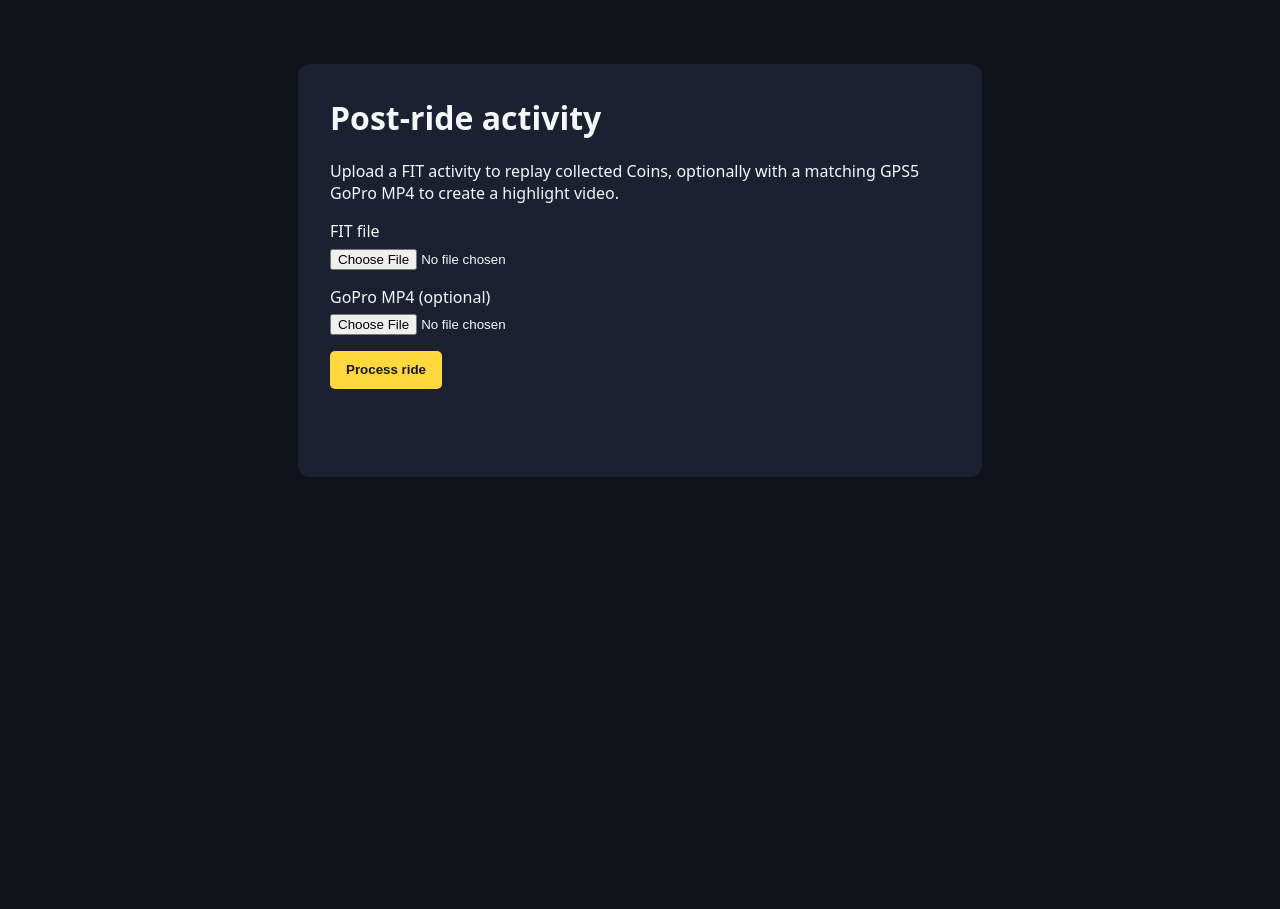
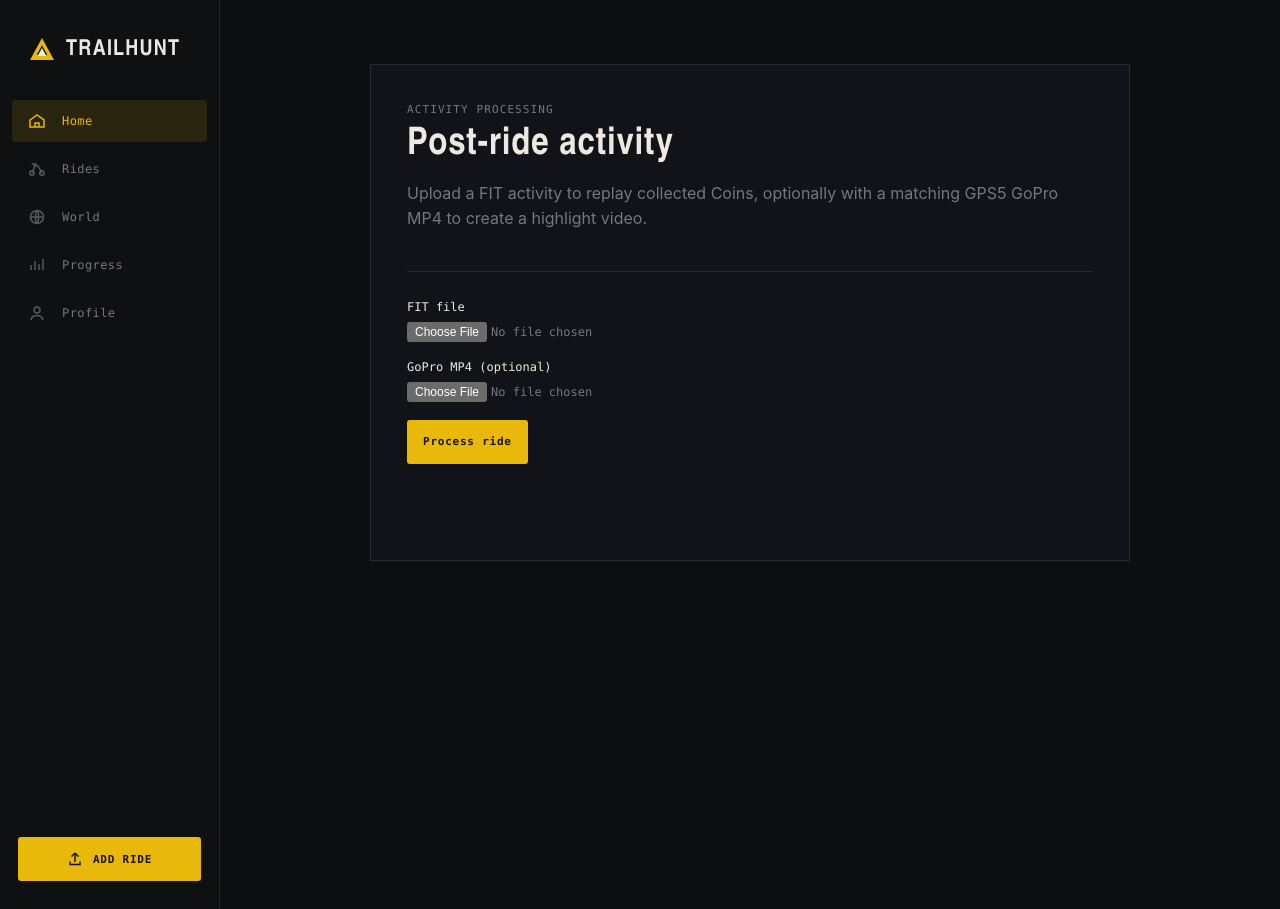
Before and after one commit to tomislaveric/locus, a website with bundled scripts: page public/index.html in a window 1280 px wide. Before the commit the page ends 800 px from the top, so only its background shows below. Built offline with nearby package versions, Linux system fonts and the light colour scheme.

Commit message:
finish appShell

```diff
--- a/public/app.js
+++ b/public/app.js
@@ -1,5 +1,8 @@
+import { mountAppShell } from "./components/app-shell.js";
 import { mountReplay } from "./replay.js";
 import { applyActivityXp } from "/shared/progression.js";
+
+mountAppShell(document.querySelector("#app"));
 
 const form = document.querySelector("#upload");
 const status = document.querySelector("#status");
--- /dev/null
+++ b/public/components/app-shell.js
@@ -0,0 +1,13 @@
+import { mainContent } from "./main-content.js";
+import { sidebar } from "./sidebar.js";
+
+export const AppShell = () => `
+  <div class="app-shell">
+    ${sidebar()}
+    ${mainContent()}
+  </div>
+`;
+
+export const mountAppShell = (mountPoint) => {
+  mountPoint.innerHTML = AppShell();
+};
--- /dev/null
+++ b/public/components/main-content.js
@@ -0,0 +1,58 @@
+export const MainContent = () => `
+  <main class="main-content">
+    <section class="legacy-activity" aria-labelledby="activity-title">
+      <header class="legacy-activity-header">
+        <p class="eyebrow">ACTIVITY PROCESSING</p>
+        <h1 id="activity-title">Post-ride activity</h1>
+        <p>Upload a FIT activity to replay collected Coins, optionally with a matching GPS5 GoPro MP4 to create a highlight video.</p>
+      </header>
+      <form id="upload">
+        <label>FIT file <input name="fit" type="file" accept=".fit" required></label>
+        <label>GoPro MP4 (optional) <input name="video" type="file" accept="video/mp4,.mp4"></label>
+        <button>Process ride</button>
+      </form>
+      <p id="status" role="status"></p>
+      <form id="passages" hidden>
+        <fieldset>
+          <legend>Detected Coin passages</legend>
+          <div id="passage-list"></div>
+        </fieldset>
+        <button type="submit">Generate selected clips</button>
+      </form>
+      <section id="activity-result" hidden>
+        <h2>Completed ride</h2>
+        <p id="activity-stats"></p>
+        <section id="progression" aria-label="Player progression">
+          <div id="progression-summary">
+            <strong id="progression-earned">+0 XP</strong>
+            <strong id="progression-level">LEVEL 1</strong>
+            <span id="progression-total">0 -> 0 XP</span>
+          </div>
+          <progress id="progression-progress" max="1" value="0"></progress>
+          <span id="progression-progress-label">0 / 100 XP (0%)</span>
+          <p id="progression-level-up" aria-live="polite" hidden></p>
+        </section>
+        <div class="replay-summary" aria-live="polite">
+          <strong id="replay-score">0 XP</strong>
+          <span id="replay-count">0 collectibles</span>
+        </div>
+        <canvas id="replay" width="560" height="320" aria-label="Animated route replay"></canvas>
+        <div id="replay-feedback" aria-live="polite" hidden></div>
+        <div id="replay-next" hidden></div>
+        <div id="replay-completion" aria-live="polite" hidden></div>
+        <div id="replay-controls">
+          <button id="replay-play" type="button">Play</button>
+          <button id="replay-pause" type="button">Pause</button>
+          <button id="replay-restart" type="button">Restart</button>
+        </div>
+        <ul id="activity-feed"></ul>
+        <section id="near-misses" hidden>
+          <h3>Almost got these</h3>
+          <ul id="near-miss-list"></ul>
+        </section>
+      </section>
+    </section>
+  </main>
+`;
+
+export const mainContent = MainContent;
--- /dev/null
+++ b/public/components/sidebar.js
@@ -0,0 +1,44 @@
+const navItems = [
+  ["Home", "nav-home.svg", true],
+  ["Rides", "nav-rides.svg", false],
+  ["World", "nav-world.svg", false],
+  ["Progress", "nav-progress.svg", false],
+  ["Profile", "nav-profile.svg", false]
+];
+
+export const SidebarLogo = () => `
+  <a class="sidebar-logo" href="/" aria-label="Trailhunt home">
+    <img src="/assets/sidebar-logo-mark.svg" width="28" height="28" alt="">
+    <span>TRAILHUNT</span>
+  </a>
+`;
+
+export const NavItem = ([label, icon, active]) => `
+  <button class="sidebar-nav-item${active ? " is-active" : ""}" type="button"${active ? ' aria-current="page"' : ""}>
+    <img src="/assets/${icon}" width="18" height="18" alt="">
+    <span>${label}</span>
+  </button>
+`;
+
+export const SidebarNavMenu = () => `
+  <nav class="sidebar-nav-menu" aria-label="Primary navigation">
+    ${navItems.map(NavItem).join("")}
+  </nav>
+`;
+
+export const AddRideCTA = () => `
+  <button class="add-ride-cta" type="button">
+    <img src="/assets/add-ride-upload.svg" width="16" height="16" alt="">
+    <span>ADD RIDE</span>
+  </button>
+`;
+
+export const Sidebar = () => `
+  <aside class="sidebar">
+    <div class="sidebar-logo-region">${SidebarLogo()}</div>
+    ${SidebarNavMenu()}
+    <div class="sidebar-cta-region">${AddRideCTA()}</div>
+  </aside>
+`;
+
+export const sidebar = Sidebar;
--- a/public/index.html
+++ b/public/index.html
@@ -3,97 +3,13 @@
   <head>
     <meta charset="utf-8">
     <meta name="viewport" content="width=device-width, initial-scale=1">
-    <title>Post-ride AR POC</title>
-    <style>
-      body { background: #10131a; color: #f5f7fa; font: 16px system-ui, sans-serif; margin: 0; }
-      main { max-width: 620px; margin: 8vh auto; padding: 2rem; background: #1b2130; border-radius: 12px; }
-      h1 { margin-top: 0; } label { display: block; margin: 1rem 0; } input { display: block; margin-top: .4rem; }
-      button { background: #ffd83d; border: 0; border-radius: 5px; color: #171717; cursor: pointer; font-weight: 700; padding: .7rem 1rem; }
-      button:disabled { cursor: wait; opacity: .65; }
-      #status { min-height: 1.5rem; margin-top: 1rem; } #passages, #activity-result { margin-top: 1rem; }
-      #passages label { border: 1px solid #43506b; border-radius: 5px; padding: .6rem; }
-      #passages input { display: inline; margin: 0 .5rem 0 0; } a { color: #ffd83d; }
-      #activity-result { container-type: inline-size; }
-      #progression { background: #202838; border: 1px solid #43506b; border-radius: 8px; margin: 1rem 0; padding: .85rem; }
-      #progression-summary { align-items: baseline; display: flex; flex-wrap: wrap; gap: .25rem .75rem; }
-      #progression-earned { color: #ffd83d; font-size: 1.15rem; } #progression-level { letter-spacing: .06em; }
-      #progression-total, #progression-progress-label { color: #c8d2e4; font-size: .9rem; }
-      #progression-progress { accent-color: #ffd83d; display: block; height: .7rem; margin: .65rem 0 .35rem; width: 100%; }
-      #progression-level-up { color: #7ee787; font-size: .9rem; font-weight: 800; margin: .65rem 0 0; }
-      .replay-summary { align-items: baseline; display: flex; flex-wrap: wrap; gap: .5rem 1rem; margin: .5rem 0; }
-      #replay-score { color: #ffd83d; font-size: 1.3rem; font-weight: 800; }
-      #replay-count { color: #c8d2e4; font-size: .9rem; font-weight: 700; }
-      .is-updated { transform: scale(1.06); transition: transform 160ms ease; }
-      #replay { background: #0a0d13; border: 1px solid #43506b; border-radius: 8px; display: block; height: auto; max-width: 100%; width: 100%; }
-      #replay-feedback, #replay-next, #replay-completion { border-radius: 6px; margin-top: .5rem; padding: .55rem .7rem; }
-      #replay-feedback { background: #263555; border-left: 3px solid #ffd83d; font-weight: 700; }
-      #replay-next { background: #202838; color: #c8d2e4; font-size: .9rem; }
-      #replay-completion { background: #173828; border-left: 3px solid #7ee787; font-weight: 700; }
-      #replay-controls { display: flex; flex-wrap: wrap; gap: .5rem; margin-top: .5rem; }
-      #activity-feed { list-style: none; margin: .8rem 0 0; padding: 0; }
-      .activity-feed-item { border-bottom: 1px solid #303b51; color: #c8d2e4; font-size: .9rem; margin: 0; padding: .45rem 0; }
-      #near-misses { margin-top: 1rem; } #near-misses h3 { font-size: 1rem; margin-bottom: .35rem; }
-      #near-miss-list { list-style: none; margin: 0; padding: 0; }
-      .near-miss-item { color: #c8d2e4; font-size: .9rem; padding: .35rem 0; }
-      .rarity-common { border-left: 2px solid #aab6ca; padding-left: .45rem; }
-      .rarity-rare { border-left: 2px solid #62b6ff; padding-left: .45rem; }
-      .rarity-epic { border-left: 2px solid #cf8cff; padding-left: .45rem; }
-      @container (max-width: 420px) {
-        .replay-summary { align-items: flex-start; flex-direction: column; gap: .15rem; }
-        #replay-controls button { flex: 1 1 5rem; min-height: 2.7rem; padding: .6rem; }
-      }
-    </style>
+    <meta name="color-scheme" content="dark">
+    <title>Trailhunt</title>
+    <link rel="stylesheet" href="/styles/design-tokens.css">
+    <link rel="stylesheet" href="/styles/app-shell.css">
   </head>
   <body>
-    <main>
-      <h1>Post-ride activity</h1>
-      <p>Upload a FIT activity to replay collected Coins, optionally with a matching GPS5 GoPro MP4 to create a highlight video.</p>
-      <form id="upload">
-        <label>FIT file <input name="fit" type="file" accept=".fit" required></label>
-        <label>GoPro MP4 (optional) <input name="video" type="file" accept="video/mp4,.mp4"></label>
-        <button>Process ride</button>
-      </form>
-      <p id="status" role="status"></p>
-      <form id="passages" hidden>
-        <fieldset>
-          <legend>Detected Coin passages</legend>
-          <div id="passage-list"></div>
-        </fieldset>
-        <button type="submit">Generate selected clips</button>
-      </form>
-      <section id="activity-result" hidden>
-        <h2>Completed ride</h2>
-        <p id="activity-stats"></p>
-        <section id="progression" aria-label="Player progression">
-          <div id="progression-summary">
-            <strong id="progression-earned">+0 XP</strong>
-            <strong id="progression-level">LEVEL 1</strong>
-            <span id="progression-total">0 -> 0 XP</span>
-          </div>
-          <progress id="progression-progress" max="1" value="0"></progress>
-          <span id="progression-progress-label">0 / 100 XP (0%)</span>
-          <p id="progression-level-up" aria-live="polite" hidden></p>
-        </section>
-        <div class="replay-summary" aria-live="polite">
-          <strong id="replay-score">0 XP</strong>
-          <span id="replay-count">0 collectibles</span>
-        </div>
-        <canvas id="replay" width="560" height="320" aria-label="Animated route replay"></canvas>
-        <div id="replay-feedback" aria-live="polite" hidden></div>
-        <div id="replay-next" hidden></div>
-        <div id="replay-completion" aria-live="polite" hidden></div>
-        <div id="replay-controls">
-          <button id="replay-play" type="button">Play</button>
-          <button id="replay-pause" type="button">Pause</button>
-          <button id="replay-restart" type="button">Restart</button>
-        </div>
-        <ul id="activity-feed"></ul>
-        <section id="near-misses" hidden>
-          <h3>Almost got these</h3>
-          <ul id="near-miss-list"></ul>
-        </section>
-      </section>
-    </main>
+    <div id="app"></div>
     <script type="module" src="/app.js"></script>
   </body>
 </html>
--- /dev/null
+++ b/public/styles/app-shell.css
@@ -0,0 +1,151 @@
+* { box-sizing: border-box; }
+
+body {
+  background: var(--canvas-background);
+  color: var(--text-primary);
+  font-family: var(--font-body);
+  margin: 0;
+}
+
+button, input { font: inherit; }
+
+.app-shell {
+  background: var(--canvas-background);
+  display: grid;
+  grid-template-columns: var(--sidebar-width) minmax(0, 1fr);
+  min-height: 100vh;
+}
+
+.sidebar {
+  background: var(--sidebar-background);
+  border-right: 1px solid var(--border-subtle);
+  display: flex;
+  flex-direction: column;
+  min-height: 909px;
+}
+
+.sidebar-logo-region {
+  align-items: center;
+  display: flex;
+  height: var(--logo-region-height);
+  padding: 0 28px;
+}
+
+.sidebar-logo {
+  align-items: center;
+  color: var(--text-primary);
+  display: inline-flex;
+  font-family: var(--font-display);
+  font-size: 22px;
+  font-weight: 700;
+  gap: 10px;
+  letter-spacing: .055em;
+  text-decoration: none;
+}
+
+.sidebar-logo img { display: block; }
+
+.sidebar-nav-menu {
+  display: grid;
+  gap: 6px;
+  padding: 0 var(--nav-inset);
+}
+
+.sidebar-nav-item {
+  align-items: center;
+  background: transparent;
+  border: 0;
+  border-radius: 4px;
+  color: var(--text-muted);
+  cursor: pointer;
+  display: flex;
+  font-family: var(--font-mono);
+  font-size: 12px;
+  gap: 16px;
+  height: var(--nav-item-height);
+  letter-spacing: .035em;
+  padding: 0 16px;
+  text-align: left;
+}
+
+.sidebar-nav-item img { opacity: .7; }
+.sidebar-nav-item:hover { background: rgb(237 233 226 / 4%); color: var(--text-primary); }
+.sidebar-nav-item.is-active { background: rgb(232 184 10 / 12%); color: var(--accent-yellow); }
+.sidebar-nav-item.is-active img { opacity: 1; }
+
+.sidebar-cta-region {
+  margin-top: auto;
+  padding: 24px 18px 28px;
+}
+
+.add-ride-cta, .legacy-activity button {
+  align-items: center;
+  background: var(--accent-yellow);
+  border: 0;
+  border-radius: 3px;
+  color: #17130a;
+  cursor: pointer;
+  display: inline-flex;
+  font-family: var(--font-mono);
+  font-size: 11px;
+  font-weight: 700;
+  gap: 10px;
+  height: var(--cta-height);
+  justify-content: center;
+  letter-spacing: .07em;
+}
+
+.add-ride-cta { width: 100%; }
+.add-ride-cta:hover, .legacy-activity button:hover { background: var(--accent-yellow-bright); }
+
+.main-content {
+  background: var(--canvas-background);
+  min-width: 0;
+  padding: 64px 72px;
+}
+
+.legacy-activity {
+  background: var(--surface-background);
+  border: 1px solid var(--border-subtle);
+  margin: 0 auto;
+  max-width: 760px;
+  padding: 36px;
+}
+
+.legacy-activity-header { border-bottom: 1px solid var(--border-subtle); margin-bottom: 28px; padding-bottom: 24px; }
+.eyebrow { color: var(--accent-yellow); font-family: var(--font-mono); font-size: 11px; letter-spacing: .1em; margin: 0 0 9px; }
+h1, h2, h3 { font-family: var(--font-display); letter-spacing: .025em; }
+h1 { font-size: 38px; line-height: 1; margin: 0; }
+h2 { font-size: 28px; margin: 32px 0 8px; }
+h3 { font-size: 20px; }
+.legacy-activity p { color: var(--text-muted); line-height: 1.55; }
+
+.legacy-activity label { color: var(--text-primary); display: block; font-family: var(--font-mono); font-size: 12px; margin: 18px 0; }
+.legacy-activity input[type="file"] { color: var(--text-muted); display: block; margin-top: 8px; max-width: 100%; }
+.legacy-activity button { min-height: 38px; padding: 0 16px; }
+.legacy-activity button:disabled { cursor: wait; opacity: .65; }
+#status { min-height: 1.5rem; margin-top: 20px; }
+#status a { color: var(--accent-yellow); }
+#passages, #activity-result { margin-top: 24px; }
+#passages fieldset { border: 1px solid var(--border-subtle); margin: 0 0 16px; padding: 12px 16px; }
+#passages legend { color: var(--text-muted); font-family: var(--font-mono); font-size: 11px; letter-spacing: .05em; }
+#passages label { border-bottom: 1px solid var(--border-subtle); margin: 0; padding: 12px 0; }
+#passages label:last-child { border-bottom: 0; }
+#passages input { margin: 0 8px 0 0; }
+#progression { background: var(--surface-raised-background); border: 1px solid var(--border-subtle); margin: 20px 0; padding: 16px; }
+#progression-summary, .replay-summary { align-items: baseline; display: flex; flex-wrap: wrap; gap: 4px 12px; }
+#progression-earned, #replay-score { color: var(--accent-yellow); font-size: 19px; }
+#progression-level { letter-spacing: .06em; }
+#progression-total, #progression-progress-label, #replay-count { color: var(--text-muted); font-size: 13px; }
+#progression-progress { accent-color: var(--accent-yellow); display: block; height: 10px; margin: 11px 0 6px; width: 100%; }
+#progression-level-up { color: #9fcf8d; font-weight: 700; margin: 12px 0 0; }
+.replay-summary { margin: 12px 0; }
+#replay { background: #0a0c0f; border: 1px solid var(--border-subtle); display: block; height: auto; max-width: 100%; width: 100%; }
+#replay-feedback, #replay-next, #replay-completion { background: var(--surface-raised-background); border-left: 3px solid var(--accent-yellow); margin-top: 10px; padding: 10px 12px; }
+#replay-completion { border-left-color: #9fcf8d; }
+#replay-controls { display: flex; flex-wrap: wrap; gap: 8px; margin-top: 12px; }
+#activity-feed, #near-miss-list { list-style: none; margin: 16px 0 0; padding: 0; }
+.activity-feed-item, .near-miss-item { border-bottom: 1px solid var(--border-subtle); color: var(--text-muted); font-size: 13px; padding: 8px 0; }
+.rarity-common { border-left: 2px solid #aab6ca; padding-left: 7px; }
+.rarity-rare { border-left: 2px solid #62b6ff; padding-left: 7px; }
+.rarity-epic { border-left: 2px solid #cf8cff; padding-left: 7px; }
--- /dev/null
+++ b/public/styles/design-tokens.css
@@ -0,0 +1,20 @@
+:root {
+  --canvas-background: #0d0e10;
+  --sidebar-background: #0f1012;
+  --surface-background: #111318;
+  --surface-raised-background: #171a20;
+  --text-primary: #ede9e2;
+  --text-muted: #737880;
+  --text-subtle: #3c3f48;
+  --accent-yellow: #e8b80a;
+  --accent-yellow-bright: #f5c823;
+  --border-subtle: rgb(115 120 128 / 22%);
+  --font-display: "Barlow Condensed", "Arial Narrow", sans-serif;
+  --font-mono: "DM Mono", "SFMono-Regular", Consolas, monospace;
+  --font-body: Inter, system-ui, sans-serif;
+  --sidebar-width: 220px;
+  --logo-region-height: 100px;
+  --nav-item-height: 42px;
+  --nav-inset: 12px;
+  --cta-height: 44px;
+}
```
Also changed, not shown: README.md, features/milestone-11-1-trailhunt-application-shell/README.md (added), public/assets/add-ride-upload.svg (added), public/assets/nav-home.svg (added), public/assets/nav-profile.svg (added), public/assets/nav-progress.svg (added), public/assets/nav-rides.svg (added), public/assets/nav-world.svg (added), public/assets/sidebar-logo-mark.svg (added).
